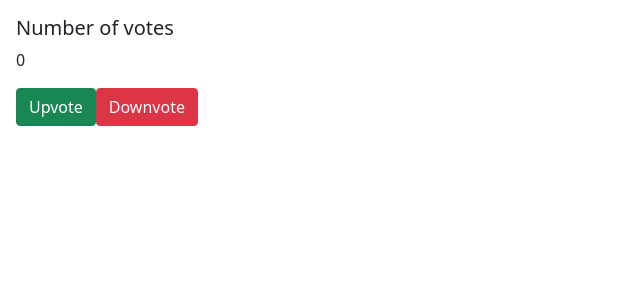
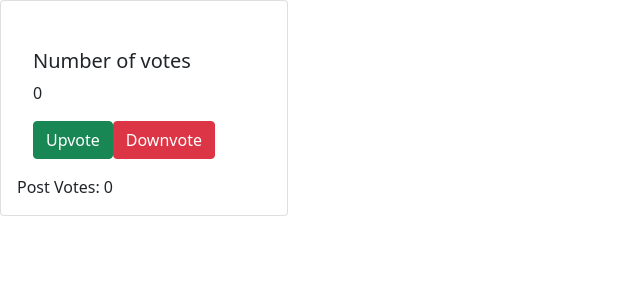
Before and after one commit to JosephNdegwa/quotes, an Angular app: page / in a window 1280 px wide. Shown: the top 300 px of the page, without its empty margins (0-640 px from the left). Built offline with nearby package versions, Linux system fonts and the light colour scheme.

Commit message:
add post counter

```diff
--- a/src/app/app.component.html
+++ b/src/app/app.component.html
@@ -1 +1 @@
-<app-like></app-like>
+<app-post></app-post>
--- a/src/app/like/like.component.ts
+++ b/src/app/like/like.component.ts
@@ -1,25 +1,26 @@
-import { Component, OnInit, Input} from '@angular/core';
+import { Component, Input, EventEmitter, Output} from '@angular/core';
 
 @Component({
   selector: 'app-like',
   templateUrl: './like.component.html',
   styleUrls: ['./like.component.css']
 })
-export class LikeComponent implements OnInit {
+export class LikeComponent {
 
  @Input()numberOfLikes : number = 0;
+ @Output()
+ change: EventEmitter<number> = new EventEmitter<number>();
 
     likeButtonClick() {
        this.numberOfLikes++;
+       this.change.emit(this.numberOfLikes);
   }
 
     dislikeButtonClick () {
       this.numberOfLikes--;
+      this.change.emit(this.numberOfLikes);
     }
 
-  constructor() { }
 
-  ngOnInit(): void {
-  }
 
 }
--- a/src/app/post/post.component.html
+++ b/src/app/post/post.component.html
@@ -2,8 +2,8 @@
     <div class="card-body">
         <h5 class="card-title">{{title}}</h5>
         <p class="card-text">{{content}}</p>
-        <app-like [numberOfLikes]= "postVotes"></app-like>
-        Post votes: {{postVotes}}
+        <app-like [numberOfLikes]= "postLikes" (change)="onPostLikesUpdate($event)"></app-like>
+        Post Votes: {{postLikes}}
     </div>
 
 </div>
--- a/src/app/post/post.component.ts
+++ b/src/app/post/post.component.ts
@@ -1,19 +1,21 @@
-import { Component, OnInit, Input } from '@angular/core';
+import { Component, Input } from '@angular/core';
 
 @Component({
   selector: 'app-post',
   templateUrl: './post.component.html',
-  styleUrls: ['./post.component.css']
 })
-export class PostComponent implements OnInit {
+export class PostComponent {
 
 @Input() title!: string;
 @Input() content!: string;
-postVotes : number =0;
+postLikes : number = 0;
 
-  constructor() { }
+onPostLikesUpdate = function (event:any) {
+  this.postLikes = event;
 
-  ngOnInit(): void {
-  }
 
 }
+
+
+
+}
```
